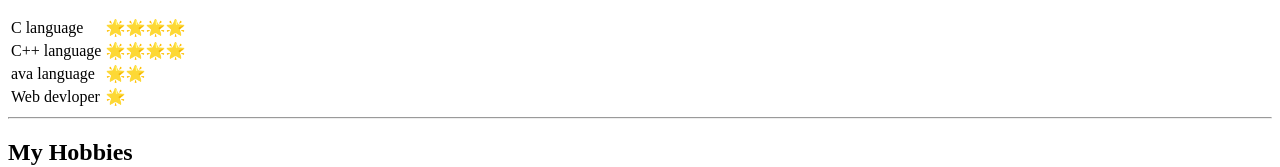
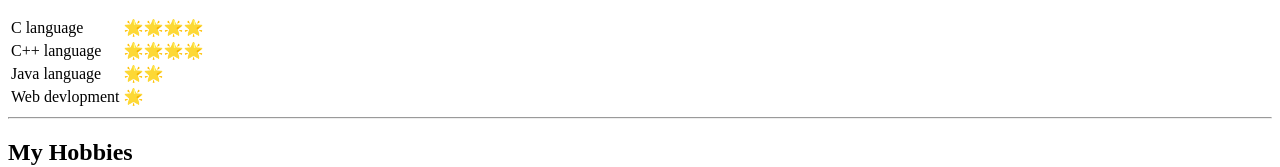
Before and after one commit to ajeet2440/cv, a plain HTML site: page index.html in a window 1280 px wide. Shown: the part 409-576 px from the top of the page. Drawn offline with Linux system fonts and the light colour scheme.

Commit message:
Update index.html

```diff
--- a/index.html
+++ b/index.html
@@ -48,11 +48,11 @@
             <td>🌟🌟🌟🌟</td>
         </tr>
         <tr>
-            <td>ava language</td>
+            <td>Java language</td>
             <td>🌟🌟</td>
         </tr>
         <tr>
-            <td>Web devloper</td>
+            <td>Web devlopment</td>
             <td>🌟</td>
         </tr>
     </table>
```
